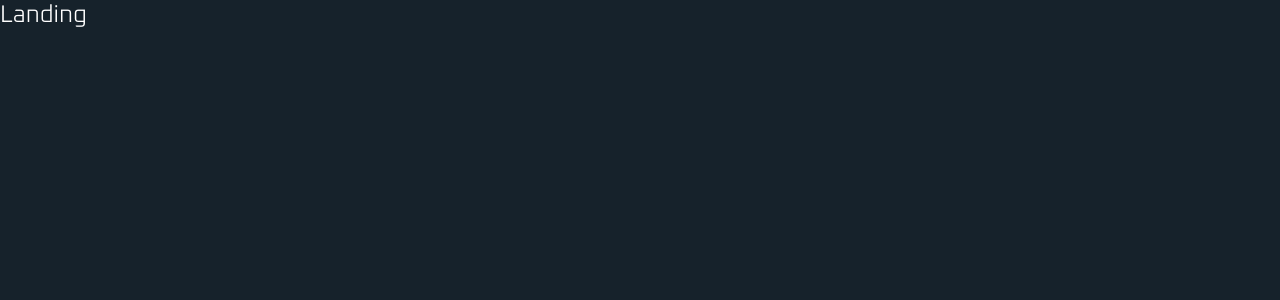
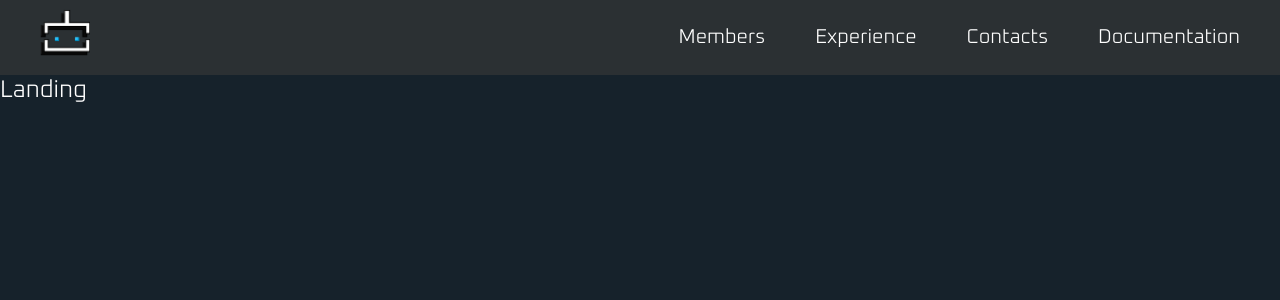
Before and after one commit to chaBotsMX/ChaBots-Web, a React (Vite) app: page / in a window 1280 px wide. Shown: the top 300 px of the page. Built offline with nearby package versions, Linux system fonts and the light colour scheme.

Commit message:
headerfunction

```diff
--- a/src/LandingComponents/Header.jsx
+++ b/src/LandingComponents/Header.jsx
@@ -1,11 +1,27 @@
+import "./header.scss"
+
 const Header = () => {
+
+    const items = ["Members", "Experience", "Contacts", "Documentation"]
     return(
         <div className="header">
-            <div className="logoWrapper">
-
+            <div className="wrapper">
+                <a href="/home">
+                    <img src="/chaBotslogoredesign.png" alt="" />
+                </a>
+                    <div className="tabs">
+                    {items.map((item) => (
+                        <a
+                            href={`/${item}`}
+                            key={item}
+                        >
+                            {item}
+                        </a>
+                    ))}
+                </div>
             </div>
         </div>
-    )
-}
+    );
+};
 
 export default Header;
--- /dev/null
+++ b/src/LandingComponents/header.scss
@@ -0,0 +1,30 @@
+.header{
+    height: 75px;
+    background-color: #2B3033;
+
+    .wrapper{
+        width: calc(100% - 80px);
+        //max-width: 1366px;
+        margin: auto;
+        display: flex;
+        align-items: center;
+        justify-content: space-between;
+        height: 100%;
+
+        img{
+            width: 50px;
+            height: auto;
+        }
+
+        .tabs{
+            display: flex;
+            gap: 50px;
+        }
+
+        a{
+            font-size: 20px;
+            color: white;
+            text-decoration: none;
+        }
+    }
+}
```
Also changed, not shown: public/chaBotslogoredesign.png (added).
